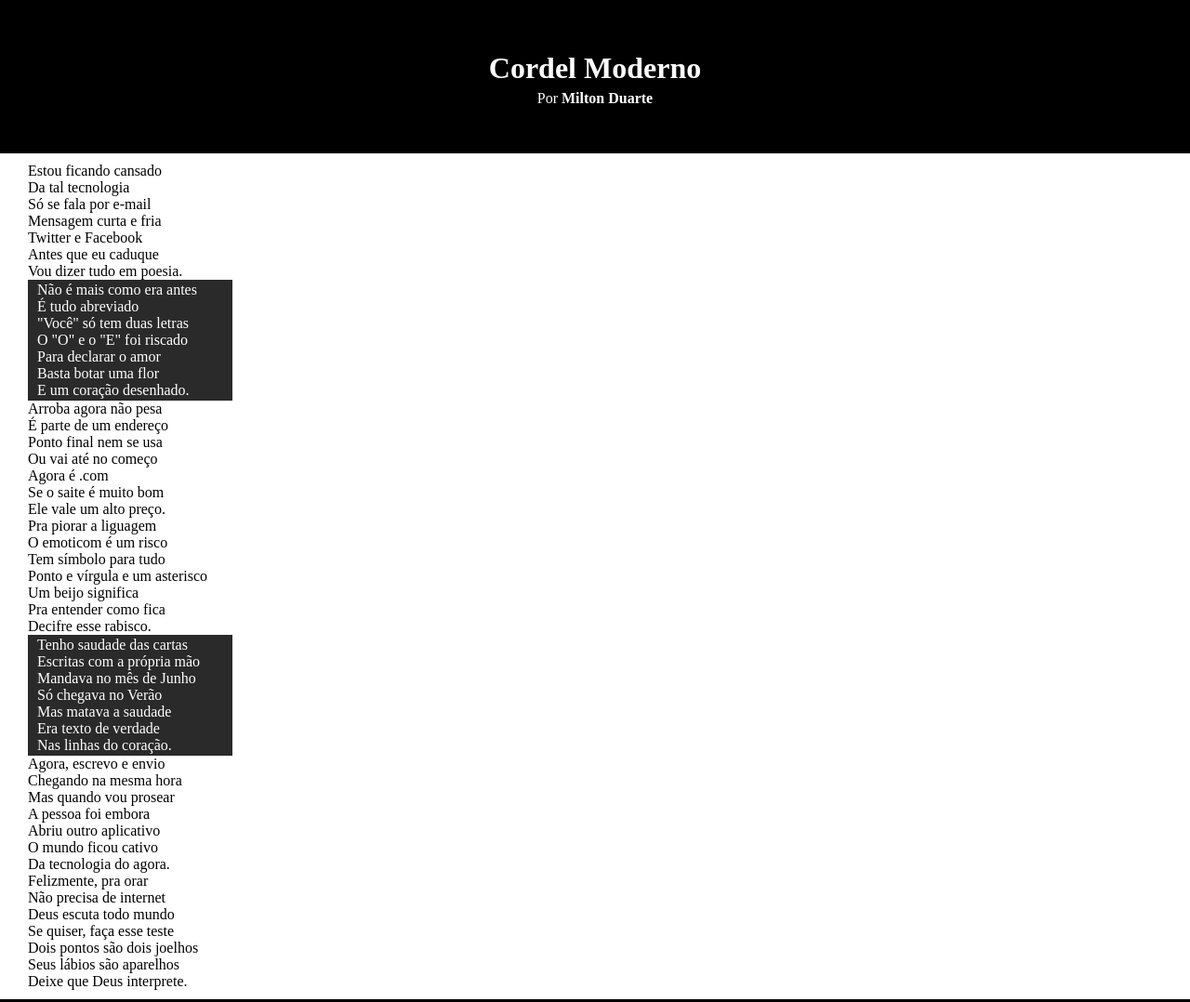
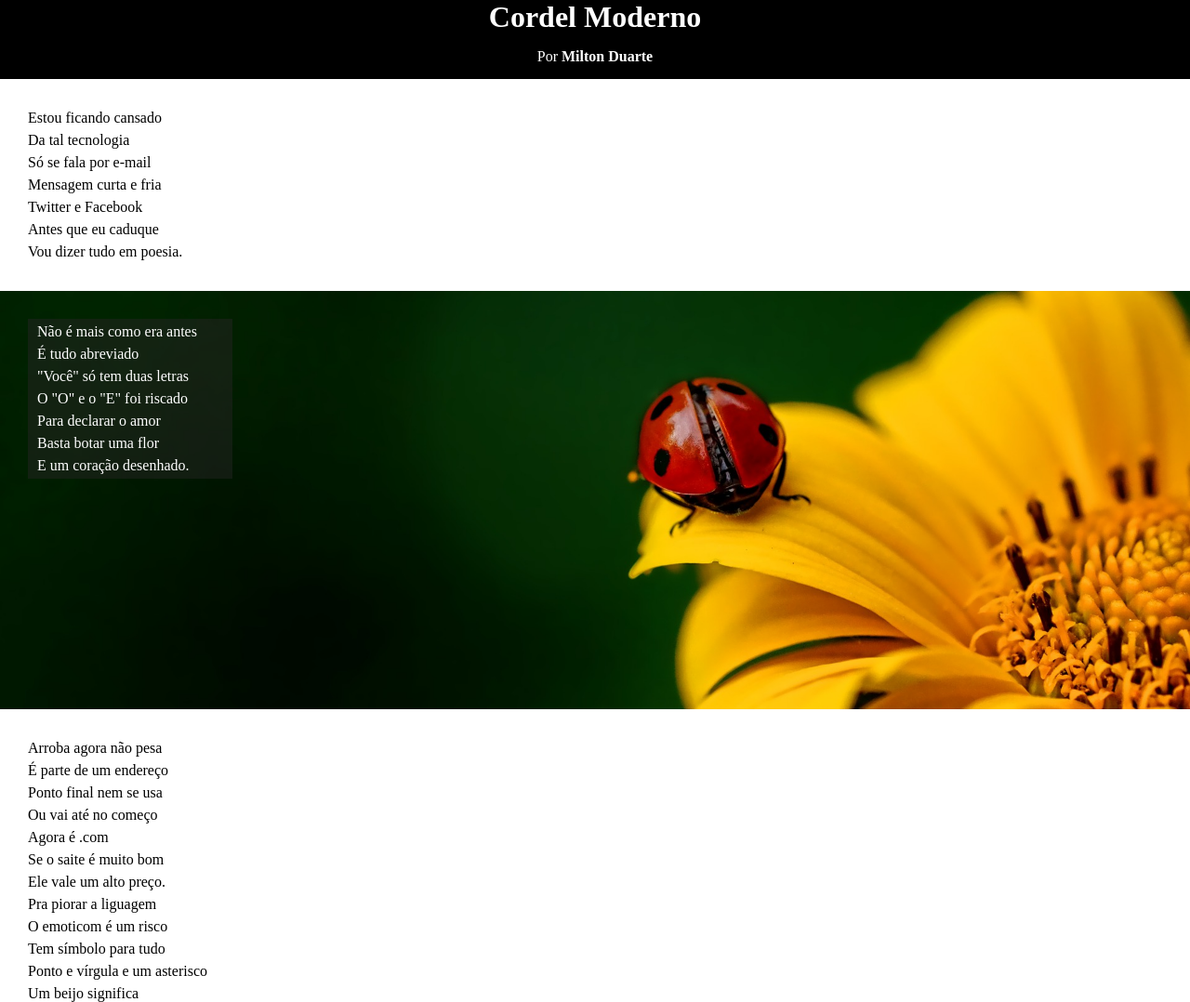
Before and after one commit to ClaytonNascimentoMorais/Projeto-Cordel, a plain HTML site: page index.html in a window 1280 px wide. Shown: the top 1078 px of the page at 93% size. Drawn offline with Linux system fonts and the light colour scheme.

Commit message:
atualização 19/09/23

```diff
--- a/Css/style.css
+++ b/Css/style.css
@@ -1,44 +1,53 @@
 @charset "UTF-8";
+
+@font-face {
+    font-family: Cordel;
+    src: url();
+}
+
+
 *{
     margin: 0%;
 }
 body{
-
+    min-width: 300px;
 }
 header{
     background-color: black;
     color: white;
     text-align: center;
-    padding: 50px;
+    width: 100%;
 }
-header>h1{
+header p{
+    padding: 15px;
+}
 
-    padding: 5px;
-}
-header>p{
-
-}
 header a{
     color: white;
     text-decoration: none;
 }
 section{
-    background-color: white;
-    padding: 10px;
-    padding-left: 30px;
-    background-image: url('');
+    width: 100%;
+    line-height: 1.5em;
 }
+section>p{
+    padding:30px;
+}
+
 section .texto{
     width: 200px;
     padding: 2px 10px 2px 10px;
-    text-align: justify;
-    background-color: rgba(0, 0, 0, 0.836);
+    position: relative;
+    top: 30px;
+    left: 30px;
+    background-color: rgba(39, 37, 37, 0.479);
     color: white;
+
 }
 footer{
+    font-size: 1em;
     background-color: black;
     color: white;
     text-align: center;
-    padding: 10px;
-    width: 100%;
+     width: 100%;
 }
--- a/index.html
+++ b/index.html
@@ -5,6 +5,23 @@
     <meta name="viewport" content="width=device-width, initial-scale=1.0">
     <title>Cordel</title>
     <link rel="stylesheet" href="Css/style.css">
+    <style>
+        section #imagem1{
+            background-image: url('imagens/background001.jpg');
+            background-attachment: fixed;
+            background-position: right center;
+            background-size: cover;
+            height: 450px;
+        }
+        section #imagem2{
+            background-image: url('imagens/background002.jpg');
+            background-attachment: fixed;
+            background-position: right center;
+            background-size: cover;
+            height: 450px;
+        }
+
+    </style>
 </head>
 <body>
     <header>
```
